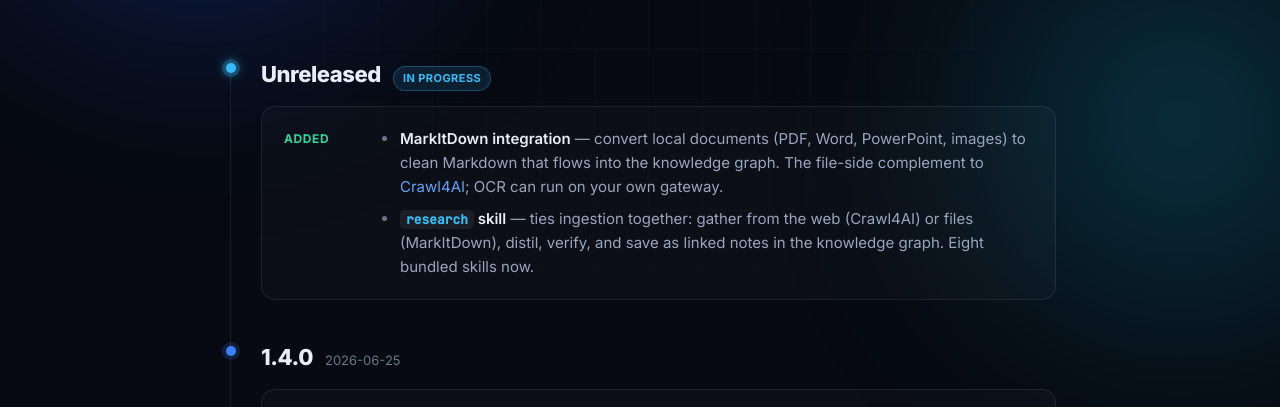
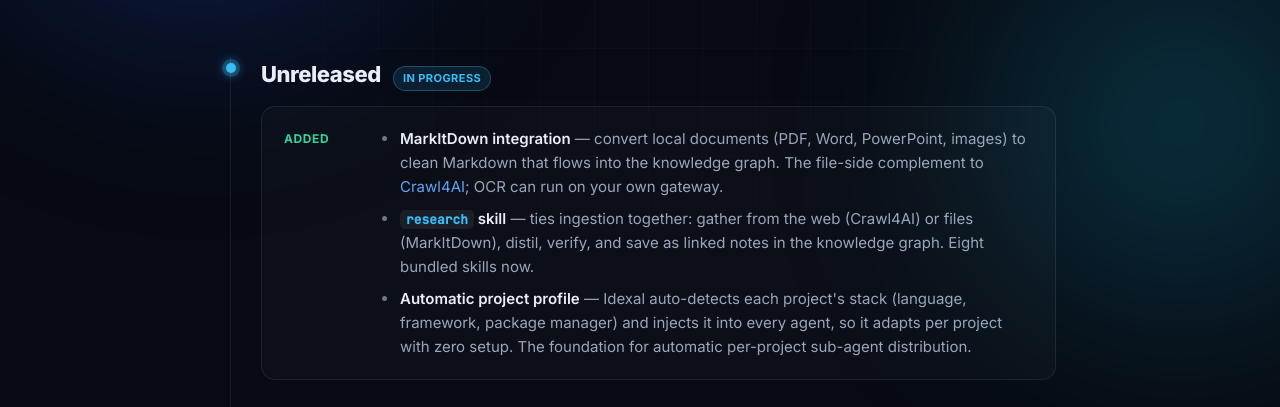
Before and after one commit to idexal/website, a plain HTML site: page changelog.html in a window 1280 px wide. Shown: the part 330-737 px from the top of the page. Drawn offline with Linux system fonts and the light colour scheme.

Commit message:
site: changelog — automatic project profile (Unreleased)

```diff
--- a/changelog.html
+++ b/changelog.html
@@ -108,6 +108,7 @@
       <div class="grp"><div class="glabel added">Added</div><ul>
         <li><b>MarkItDown integration</b> <span class="m">— convert local documents (PDF, Word, PowerPoint, images) to clean Markdown that flows into the knowledge graph. The file-side complement to <a href="https://github.com/unclecode/crawl4ai" style="color:var(--blue-2)">Crawl4AI</a>; OCR can run on your own gateway.</span></li>
         <li><b><code>research</code> skill</b> <span class="m">— ties ingestion together: gather from the web (Crawl4AI) or files (MarkItDown), distil, verify, and save as linked notes in the knowledge graph. Eight bundled skills now.</span></li>
+        <li><b>Automatic project profile</b> <span class="m">— Idexal auto-detects each project's stack (language, framework, package manager) and injects it into every agent, so it adapts per project with zero setup. The foundation for automatic per-project sub-agent distribution.</span></li>
       </ul></div>
     </div>
   </div>
```
Also changed, not shown: 1 other file.
